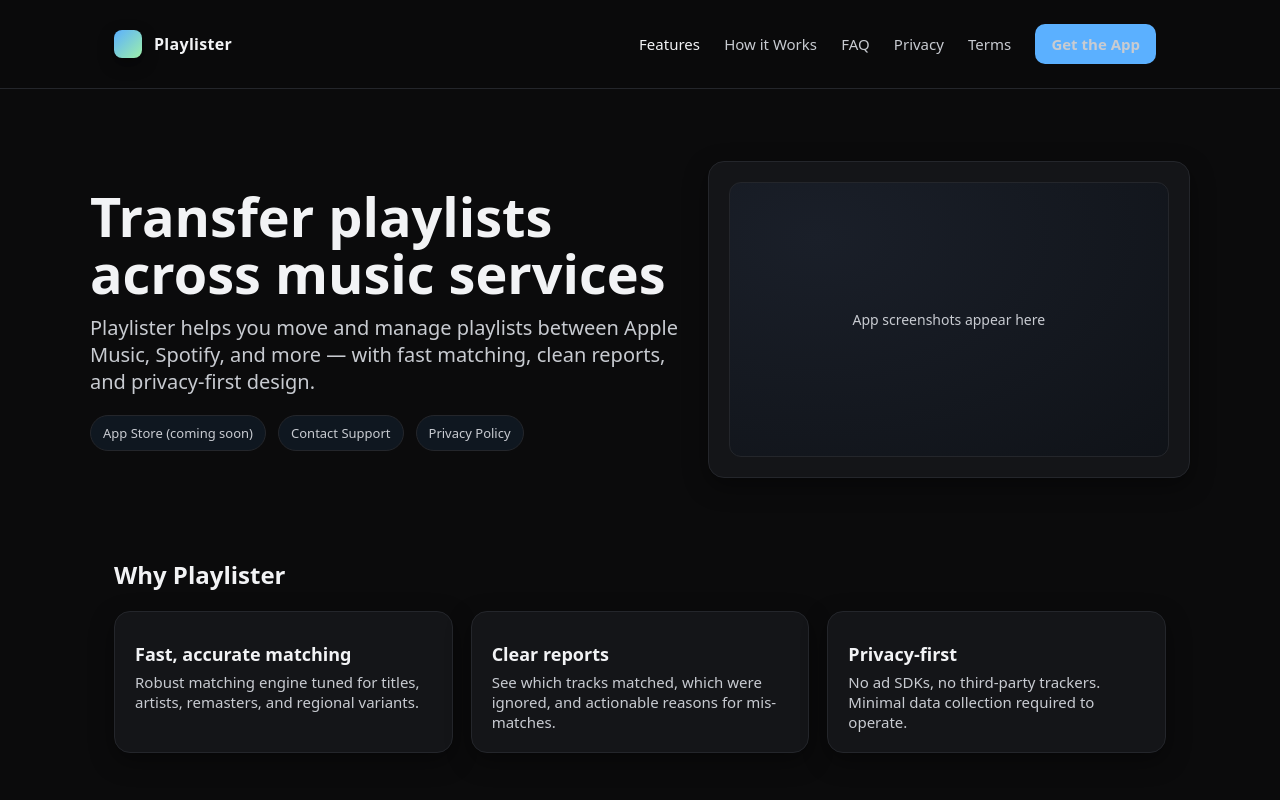
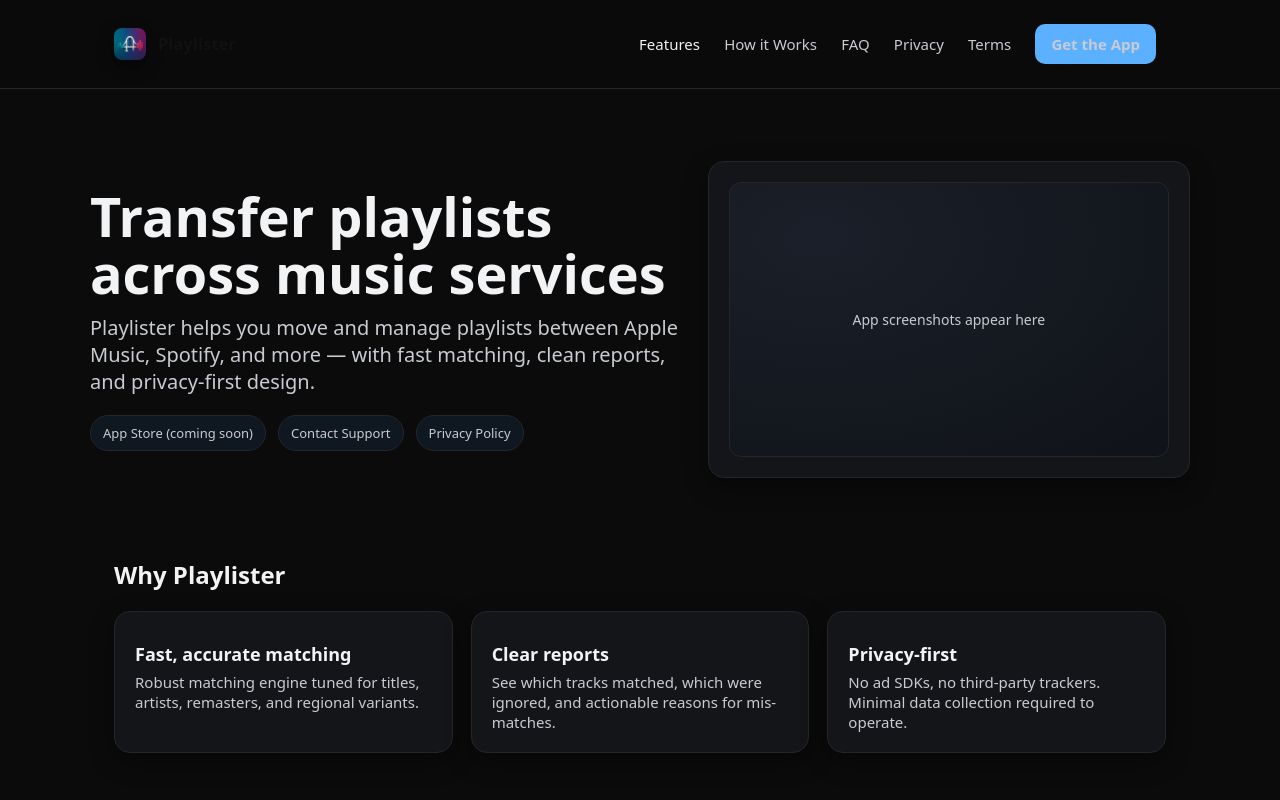
Before and after one commit to DiamondGeezer/diamondgeezer.github.io, a plain HTML site: page index.html in a window 1280 px wide. Shown: the top 800 px of the page. Drawn offline with Linux system fonts and the light colour scheme.

Commit message:
Update index.html

```diff
--- a/index.html
+++ b/index.html
@@ -1,4 +1,3 @@
-
 <!doctype html>
 <html lang="en">
 <head>
@@ -39,12 +38,16 @@
     .container { max-width: 1100px; margin: 0 auto; padding: 24px; }
     header { position: sticky; top: 0; backdrop-filter: blur(8px); background: color-mix(in srgb, var(--bg) 80%, transparent); border-bottom: 1px solid var(--border); z-index: 10; }
     .nav { display: flex; align-items: center; justify-content: space-between; gap: 16px; }
-    .brand { display: flex; align-items: center; gap: 12px; font-weight: 700; letter-spacing: .3px; }
-    .logo {
-      width: 28px; height: 28px; border-radius: 8px;
-      background: linear-gradient(135deg, var(--brand), var(--accent));
+
+    /* BRAND (updated to use your actual icon) */
+    .brand { display: inline-flex; align-items: center; gap: 12px; font-weight: 700; letter-spacing: .3px; color: var(--fg); text-decoration: none; }
+    .brand:focus-visible { outline: 3px solid var(--focus); outline-offset: 4px; border-radius: 10px; }
+    .logo-icon {
+      width: 32px; height: 32px; border-radius: 8px; object-fit: cover;
       box-shadow: 0 6px 16px var(--shadow);
+      display: block;
     }
+
     .links a { margin: 0 10px; font-size: 15px; color: var(--muted); }
     .links a.active { color: var(--fg); }
     .cta { display: inline-block; padding: 10px 16px; background: var(--brand); color: #061222; border-radius: 10px; font-weight: 700; }
@@ -71,9 +74,13 @@
     @media (max-width: 900px) {
       .hero { grid-template-columns: 1fr; }
       .features, .how, .footer-grid { grid-template-columns: 1fr; }
+      .links { display: none; } /* optional: hide the nav links on small screens */
     }
     /* Accessibility */
     :focus-visible { outline: 3px solid var(--focus); outline-offset: 2px; border-radius: 6px; }
+    @media (prefers-color-scheme: light) {
+      .brand { color: #111; }
+    }
   </style>
   <script type="application/ld+json">
   {
@@ -91,15 +98,16 @@
   </script>
   <meta name="google-site-verification" content="xrjIY6NJHoZxr3_VSrnlTdqZjvVYcYp83ckXcYegn8s" />
   <link rel="icon" type="image/png" href="playlister-icon.png">
-<link rel="apple-touch-icon" href="playlister-icon.png">
+  <link rel="apple-touch-icon" href="playlister-icon.png">
 </head>
 <body>
   <header>
     <div class="container nav">
-      <div class="brand" aria-label="Playlister">
-        <div class="logo" role="img" aria-label="Playlister logo"></div>
+      <!-- UPDATED: real logo image + accessible brand link -->
+      <a class="brand" href="/" aria-label="Playlister home">
+        <img src="playlister-icon.png" alt="Playlister logo" class="logo-icon" width="32" height="32" loading="eager" decoding="async">
         <span>Playlister</span>
-      </div>
+      </a>
       <nav class="links" aria-label="Primary">
         <a href="#features" class="active">Features</a>
         <a href="#how">How it Works</a>
@@ -140,7 +148,7 @@
         </div>
         <div class="feature card">
           <h3>Privacy-first</h3>
-          <p>No ad SDKs, no third‑party trackers. Minimal data collection required to operate.</p>
+          <p>No ad SDKs, no third-party trackers. Minimal data collection required to operate.</p>
         </div>
       </div>
     </section>
```
